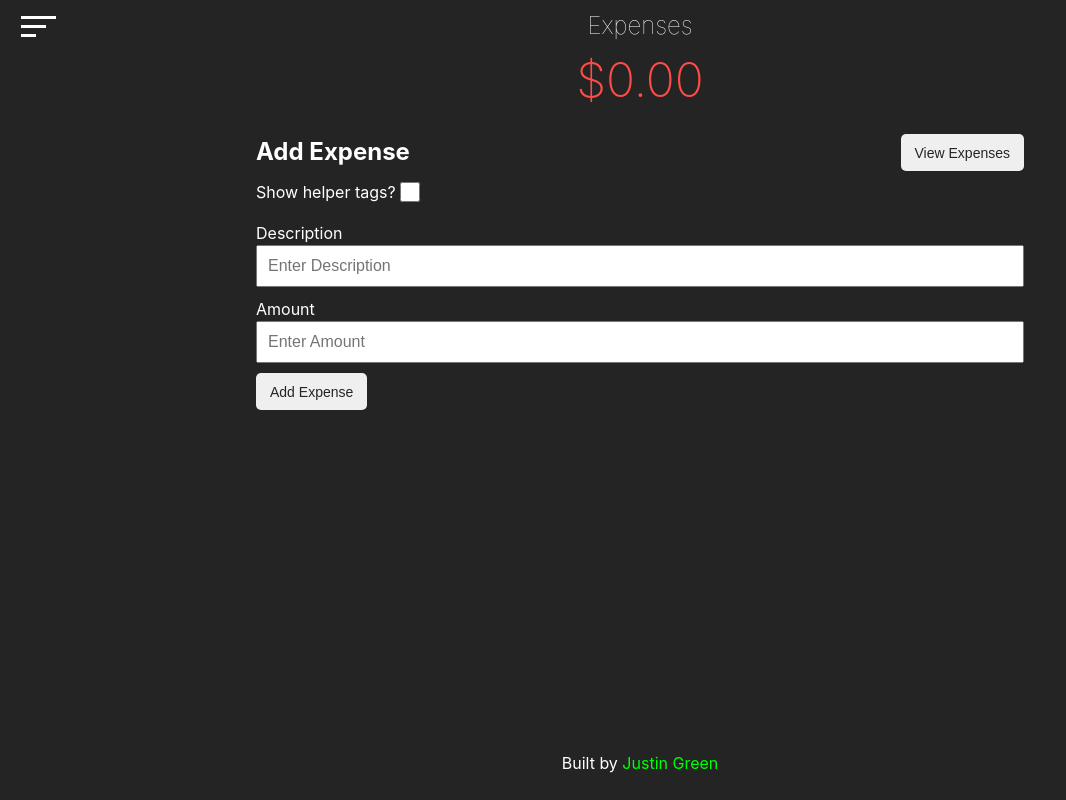
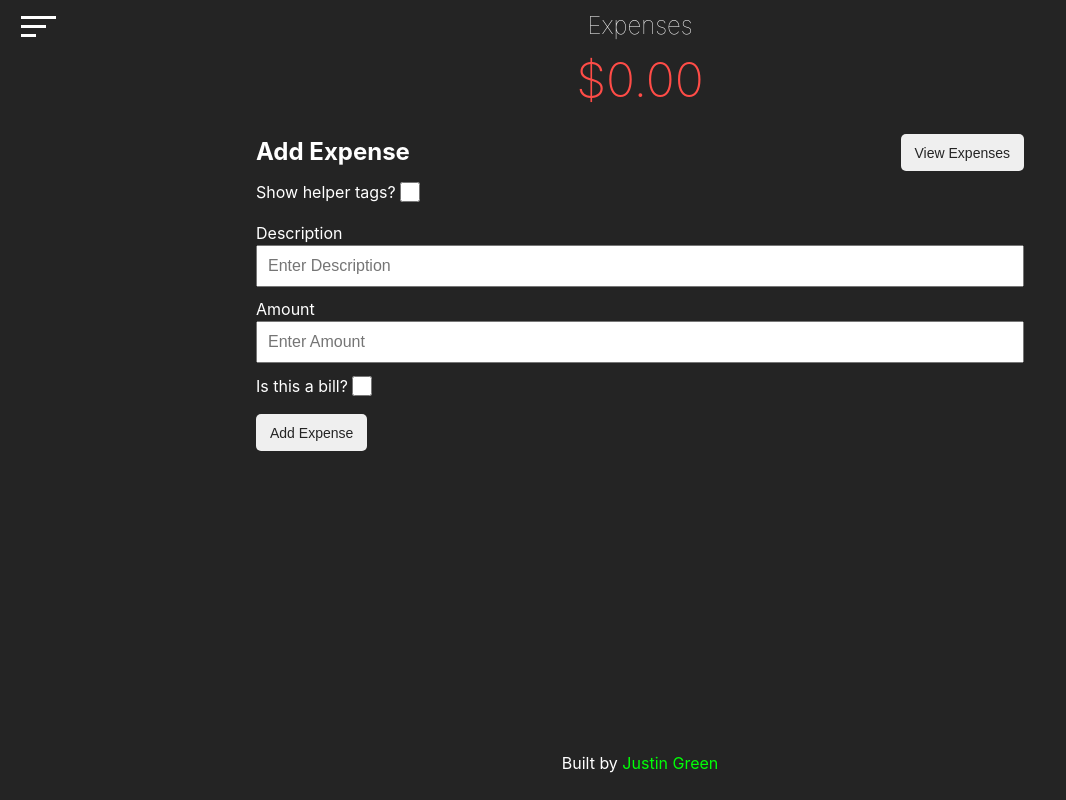
Before and after one commit to justincgreen/budget-tracker-2-next, a Next.js app: page /expenses in a window 1280 px wide. Both pictures are taken after a click on the button "Add Expense". Shown: the whole page, without its empty margins (0-1066 px from the left). Built offline with nearby package versions, Linux system fonts and the light colour scheme.

Commit message:
Trying out logic for bill flag

```diff
--- a/src/components/ExpenseForm.js
+++ b/src/components/ExpenseForm.js
@@ -23,6 +23,7 @@ const ExpenseForm = () => {
 	const [expenseSuccessMsg, setExpenseSuccessMsg] = useState(false);
 	const [disableSubmitBtn, setDisableSubmitBtn] = useState(false);
 	const [displayHelperTags, setDisplayHelperTags] = useState(false);
+	const [billFlag, setBillFlag] = useState(false);
 
 	// Display form logic
 	const handleDisplayForm = () => {
@@ -37,6 +38,7 @@ const ExpenseForm = () => {
 			id: generateID(),
 			description: expenseDescription,
 			amount: expenseAmount,
+      bill: billFlag,
 			timestamp: currentDate()
 		}
 
@@ -66,10 +68,12 @@ const ExpenseForm = () => {
     //Add generated global balance amount to local storage
     localStorage.setItem('local-balance-amount', JSON.stringify(updatedBalance.toFixed(2)));
 
-		// Remove success message & re-enable the submit button
+		// Remove success message, re-enable the submit button, reset bill flag checkbox to false
 		setTimeout(() => {
 			setExpenseSuccessMsg(false);
 			setDisableSubmitBtn(false);
+      setBillFlag(false);
+      document.querySelector('.c-expense-list__bill-flag').checked = false;
 		},1500);
 	}
 
@@ -113,6 +117,13 @@ const ExpenseForm = () => {
 
   //---------------------------------------------------------------------------------------
 
+  // Bill Flag
+  const handleBillFlag = () => {
+    setBillFlag(!billFlag);
+  }
+
+  //---------------------------------------------------------------------------------------
+
 	// Render functions - local components
 	const renderListUpper = () => {
 		return (
@@ -125,7 +136,7 @@ const ExpenseForm = () => {
         <div className="c-expense-list__helper-tags">
           <div className="c-expense-list__helper-tags-upper">
             <span>Show helper tags?</span>
-            <input type="checkbox" className="c-expense-list__helper-tags-input" onChange={handleTags} />
+            <input type="checkbox" className="c-expense-list__checkbox" onChange={handleTags} />
           </div>
           {
             displayHelperTags
@@ -152,6 +163,10 @@ const ExpenseForm = () => {
 				<input type="text" placeholder="Enter Description" className="form__description form__input form__input--100" onChange={captureExpenseDescription} />
 				<label className="form__label">Amount</label>
 				<input type="number" min="0" placeholder="Enter Amount" className="form__amount form__input form__input--100" onChange={captureExpenseAmount} />
+        <div className="form__bill-flag">
+          <span>Is this a bill?</span>
+          <input type="checkbox" className="c-expense-list__checkbox c-expense-list__bill-flag" onChange={handleBillFlag} />
+        </div>
 				{
 					disableSubmitBtn
 					?
--- a/src/styles/_c-expense-list.scss
+++ b/src/styles/_c-expense-list.scss
@@ -28,9 +28,10 @@
     align-items: center;
   }
 
-  &__helper-tags-input {
+  &__checkbox {
     width: 20px;
     height: 20px;
+    cursor: pointer;
   }
 
 	&__items {
--- a/src/styles/_forms.scss
+++ b/src/styles/_forms.scss
@@ -13,6 +13,12 @@
 			width: 100%;
 		}
 	}
+
+  &__bill-flag {
+    display: flex;
+    align-items: center;
+    margin-bottom: 15px;
+  }
 
   &__success-message {
     position: fixed;
```
